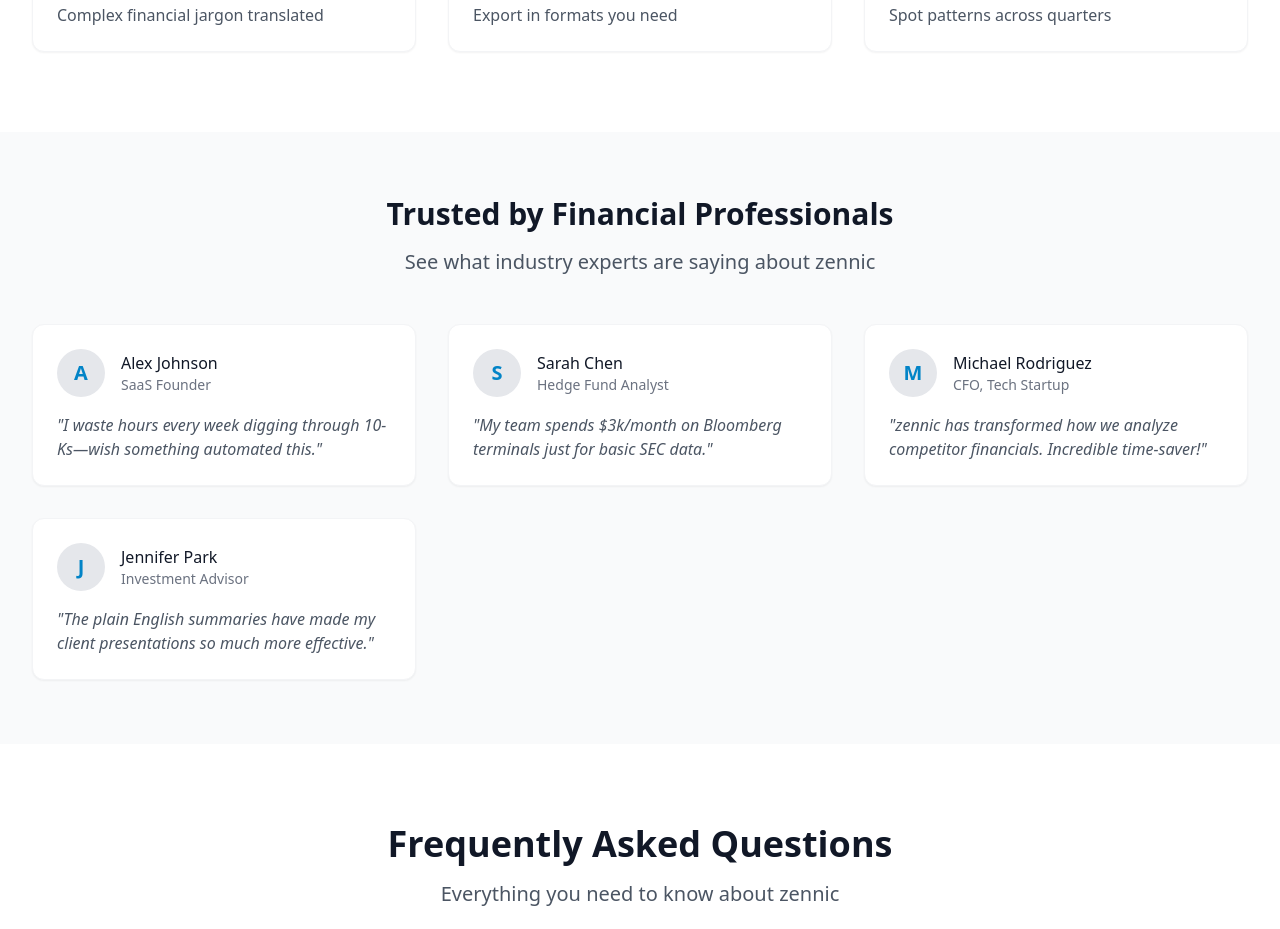
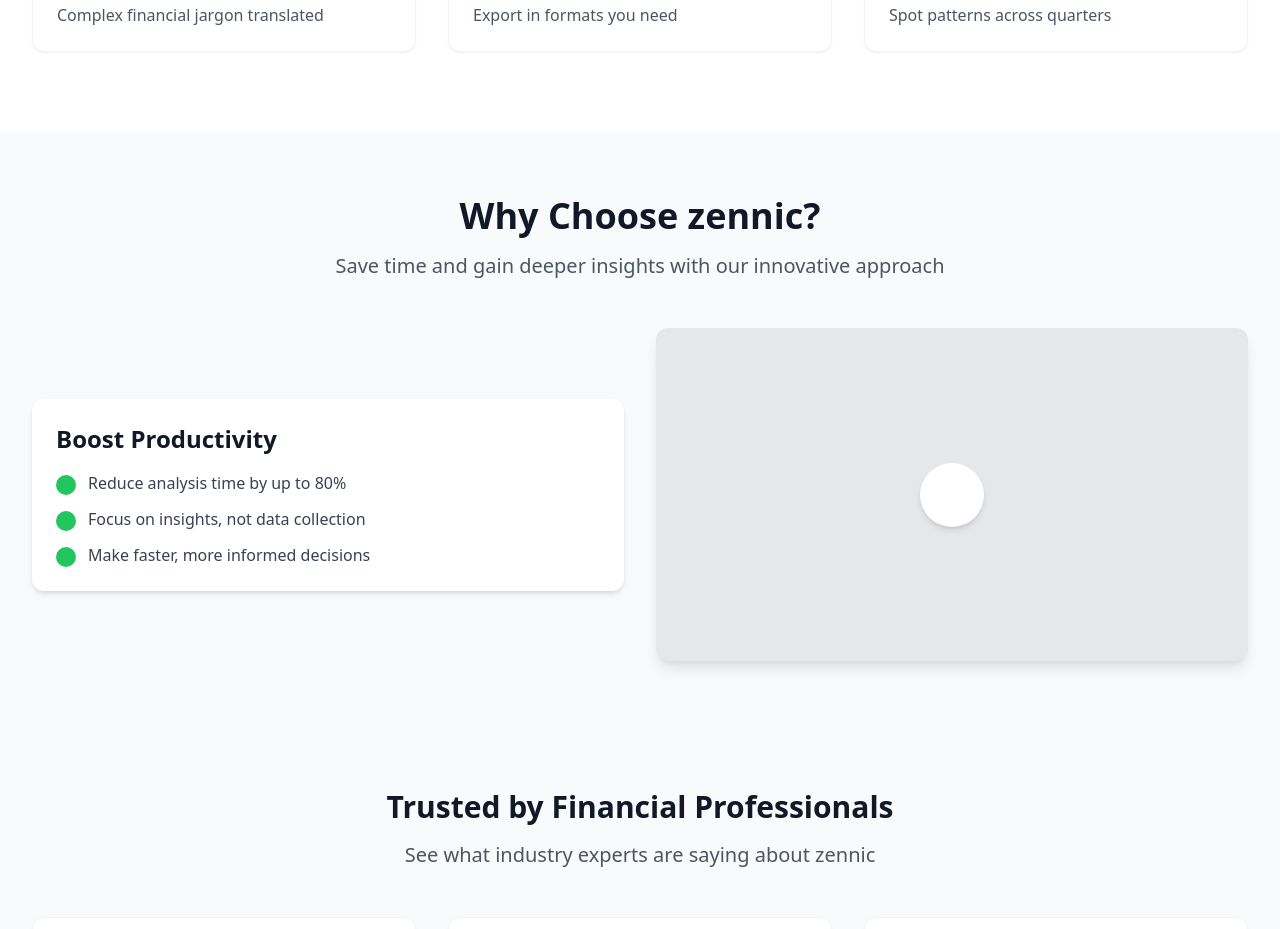
Before and after one commit to derpwiz/zennic-website, a Next.js app: page / in a window 1280 px wide. Shown: the part 1340-2269 px from the top of the page. Built offline with nearby package versions, Linux system fonts and the light colour scheme.

Commit message:
Add benefits section to highlight product value

```diff
--- a/app/page.tsx
+++ b/app/page.tsx
@@ -172,6 +172,70 @@
                 </motion.div>
               );
             })}
+          </div>
+        </div>
+      </section>
+
+      {/* Benefits Section */}
+      <section className="py-16 bg-gray-50 dark:bg-gray-800">
+        <div className="container-custom">
+          <motion.div
+            initial={{ opacity: 0, y: 20 }}
+            whileInView={{ opacity: 1, y: 0 }}
+            viewport={{ once: true }}
+            transition={{ duration: 0.5 }}
+            className="text-center mb-12"
+          >
+            <h2 className="text-3xl md:text-4xl font-bold text-gray-900 dark:text-white mb-4">
+              Why Choose zennic?
+            </h2>
+            <p className="text-xl text-gray-600 dark:text-gray-400 max-w-3xl mx-auto">
+              Save time and gain deeper insights with our innovative approach
+            </p>
+          </motion.div>
+
+          <div className="grid md:grid-cols-2 gap-8 items-center">
+            <motion.div
+              initial={{ opacity: 0, x: -20 }}
+              whileInView={{ opacity: 1, x: 0 }}
+              viewport={{ once: true }}
+              transition={{ duration: 0.5 }}
+            >
+              <div className="bg-white dark:bg-gray-700 p-6 rounded-xl shadow-md">
+                <h3 className="text-2xl font-semibold text-gray-900 dark:text-white mb-4">
+                  Boost Productivity
+                </h3>
+                <ul className="space-y-3">
+                  <li className="flex items-start">
+                    <div className="flex-shrink-0 w-5 h-5 rounded-full bg-green-500 mt-1 mr-3"></div>
+                    <p className="text-gray-700 dark:text-gray-300">Reduce analysis time by up to 80%</p>
+                  </li>
+                  <li className="flex items-start">
+                    <div className="flex-shrink-0 w-5 h-5 rounded-full bg-green-500 mt-1 mr-3"></div>
+                    <p className="text-gray-700 dark:text-gray-300">Focus on insights, not data collection</p>
+                  </li>
+                  <li className="flex items-start">
+                    <div className="flex-shrink-0 w-5 h-5 rounded-full bg-green-500 mt-1 mr-3"></div>
+                    <p className="text-gray-700 dark:text-gray-300">Make faster, more informed decisions</p>
+                  </li>
+                </ul>
+              </div>
+            </motion.div>
+
+            <motion.div
+              initial={{ opacity: 0, x: 20 }}
+              whileInView={{ opacity: 1, x: 0 }}
+              viewport={{ once: true }}
+              transition={{ duration: 0.5, delay: 0.2 }}
+            >
+              <div className="relative aspect-video bg-gray-200 dark:bg-gray-600 rounded-xl overflow-hidden shadow-lg">
+                <div className="absolute inset-0 flex items-center justify-center">
+                  <div className="w-16 h-16 bg-white dark:bg-gray-800 rounded-full flex items-center justify-center shadow-md">
+                    <div className="w-0 h-0 border-t-8 border-t-transparent border-l-12 border-l-primary-600 border-b-8 border-b-transparent ml-1"></div>
+                  </div>
+                </div>
+              </div>
+            </motion.div>
           </div>
         </div>
       </section>
```
